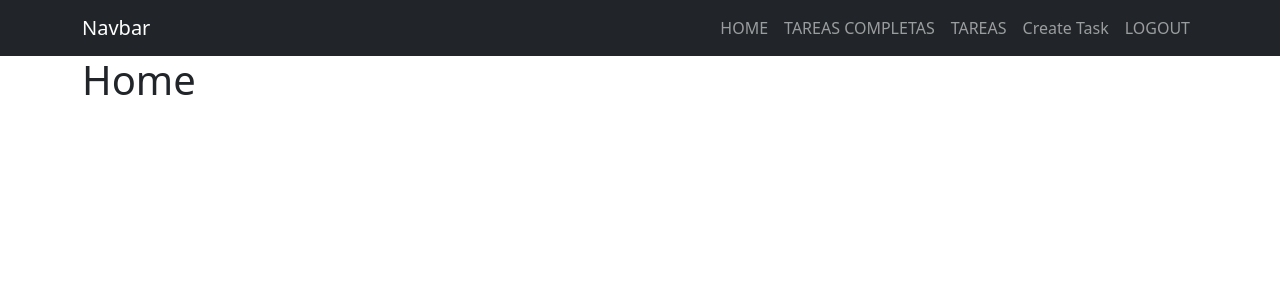
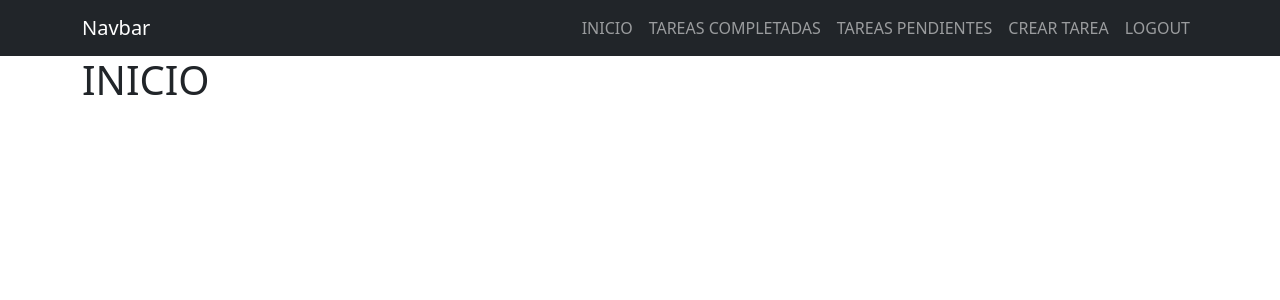
Before and after one commit to scartaccini/curso_django_crud_login, a Django app: page /index/ in a window 1280 px wide. Shown: the top 300 px of the page. Run offline with Django 5.2, Linux system fonts and the light colour scheme; a user stored in the database is signed in.

Commit message:
cambio de idioma

```diff
--- a/tareas/urls.py
+++ b/tareas/urls.py
@@ -2,10 +2,10 @@ from django.urls import path
 from tareas import views
 
 urlpatterns = [
-path('tasks/', views.tasks, name='tasks'),
-path('tasks_completed/', views.tasks_completed, name='tasks_completed'),
-path('create_task/', views.create_task, name='create_task'),
-path('tasks/<int:task_id>', views.task_detail, name='task_detail'),
-path('taks/complete/<int:task_id>/', views.complete_task, name='complete_task'),
-path('tasks/delete/<int:task_id>/', views.delete_task, name='delete_task'),
+path('tareas_pendientes/', views.tareas_pendientes, name='tareas_pendientes'),
+path('tareas_completadas/', views.tareas_completadas, name='tareas_completadas'),
+path('crear_tarea/', views.crear_tarea, name='crear_tarea'),
+path('opciones_tarea/<int:task_id>', views.opciones_tarea, name='opciones_tarea'),
+path('marcar_tarea_completada/<int:task_id>/', views.marcar_tarea_completada, name='marcar_tarea_completada'),
+path('eliminar_tarea/<int:task_id>/', views.eliminar_tarea, name='eliminar_tarea'),
 ]
--- a/templates/_navbar.html
+++ b/templates/_navbar.html
@@ -15,18 +15,19 @@
     <div class="collapse navbar-collapse" id="navbarNav">
       <ul class="navbar-nav ms-auto">
         <li class="nav-item">
-          <a href="/index" class="nav-link">HOME</a>
+          <a href="{% url 'index' %}" class="nav-link">INICIO</a>
         </li>
         {% if user.is_authenticated %}
         <li class="nav-item">
-          <a href="{% url 'tasks_completed' %}" class="nav-link"
-            >TAREAS COMPLETAS</a>
+          <a href="{% url 'tareas_completadas' %}" class="nav-link"
+            >TAREAS COMPLETADAS</a
+          >
         </li>
         <li class="nav-item">
-          <a href="{% url 'tasks' %}" class="nav-link">TAREAS</a>
+          <a href="{% url 'tareas_pendientes' %}" class="nav-link">TAREAS PENDIENTES</a>
         </li>
         <li class="nav-item">
-          <a href="{% url 'create_task' %}" class="nav-link">Create Task</a>
+          <a href="{% url 'crear_tarea' %}" class="nav-link">CREAR TAREA</a>
         </li>
         <li class="nav-item">
           <a class="nav-link" href="/logout">LOGOUT</a>
--- a/templates/create_task.html
+++ b/templates/crea_tarea.html
@@ -2,7 +2,7 @@
 
 {% block content %}
 
-<h1>CReate task</h1>
+<h1>CREAR TAREA</h1>
 
 {{error}}
 <form action="" method="POST">
--- a/templates/index.html
+++ b/templates/index.html
@@ -1,7 +1,7 @@
 {% extends 'base.html' %} {% block content %}
 
 <div class="container">
-  <h1>Home</h1>
+  <h1>INICIO</h1>
 </div>
 
 {% endblock %}
--- a/templates/signin.html
+++ b/templates/signin.html
@@ -2,7 +2,7 @@
 
 {% block content %}
 
-<h1>Signin</h1>
+<h1>SIGNIN</h1>
 
 <p>
 {{error}}
--- a/templates/signup.html
+++ b/templates/signup.html
@@ -2,7 +2,7 @@
 {% block content %}
 
 <div class="container">
-  <h1>Signup</h1>
+  <h1>SIGNUP</h1>
 
   {{error}}
 
```
Also changed, not shown: tareas/views.py (+37 -23 lines), templates/lista_tareas.html (renamed from templates/tasks.html, +6 -2 lines), templates/opciones_tareas.html (renamed from templates/task_detail.html, +5 -5 lines), db.sqlite3.
